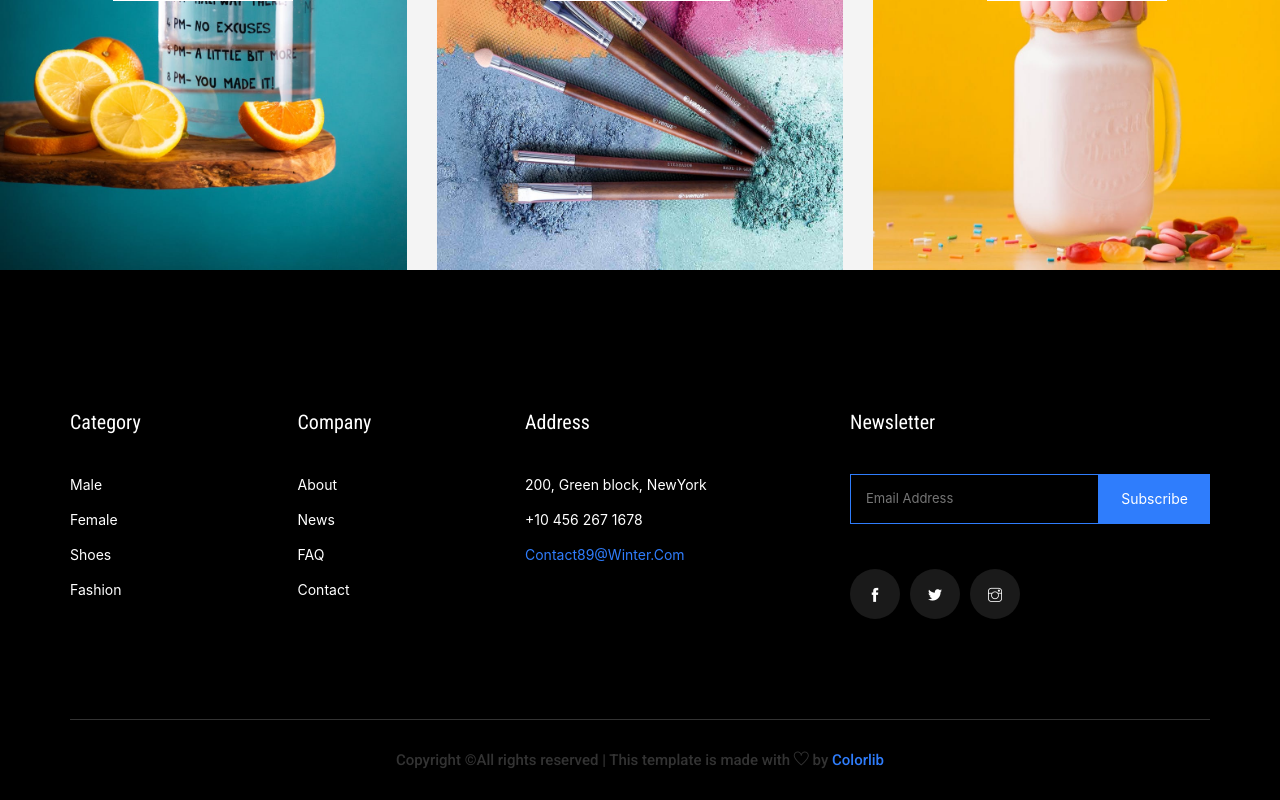
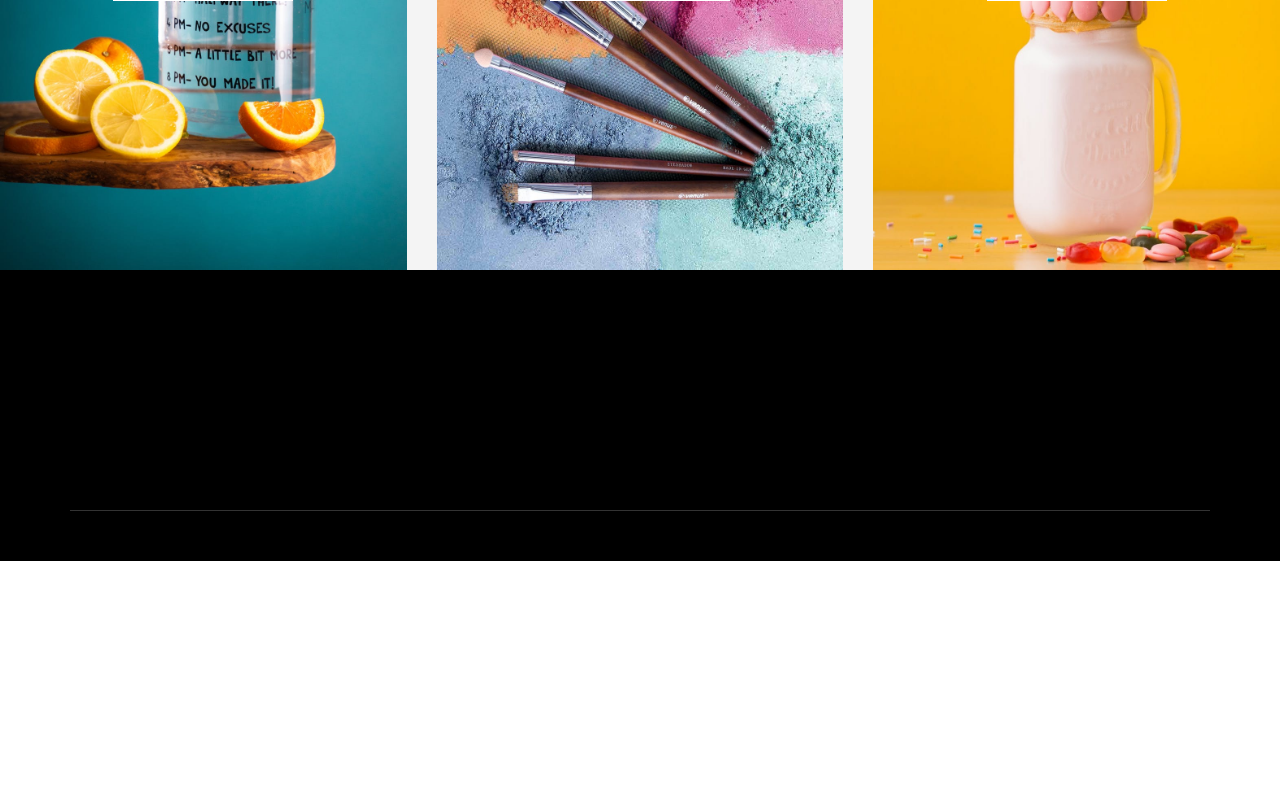
Before and after one commit to mashakomarkova/vote-frontend, a React (Create React App) app: page / in a window 1280 px wide. Shown: the part 1266-2066 px from the top of the page. After the commit the page ends 1827 px from the top, so only its background shows below. Built offline with nearby package versions, Linux system fonts and the light colour scheme.

Commit message:
api path

```diff
--- a/src/elections/ViewAllElections.js
+++ b/src/elections/ViewAllElections.js
@@ -5,14 +5,15 @@ import Cookies from "js-cookie";
 
 class ViewAllElections extends Component {
 
-    allElectionsApi = window.api+"/elections"
-    recommendedElectionsApi = window.api+"/recommended"
+    allElectionsApi = window.api + "/elections"
+    recommendedElectionsApi = window.api + "/recommended"
+    filterElectionsApi = window.api + "/filter"
 
     constructor(props) {
         super(props);
         this.state = {
             elections: [],
-            recommendedElections:[]
+            recommendedElections: []
         };
         this.position = new ElectionService(this.allElectionsApi);
         this.currentUser = JSON.parse(Cookies.get('currentUser'));
@@ -29,14 +30,24 @@ class ViewAllElections extends Component {
         )
     }
 
-    filterByQuestionText = (e) => {
+    filterElections(name, value) {
+        return fetch(`${this.filterElectionsApi}?${name}=${value}`, {
+            method: "GET",
+            headers: {
+                'Accept': 'application/json',
+                'Content-Type': 'application/json',
+            }
+        }).then((response) => response.json())
+    }
+
+    handleFilter = (e) => {
         e.preventDefault();
+        const {name} = e.target;
         const {value} = e.target;
-        const elections = this.state.elections.filter(function (election) {
-            return election.questionText.includes(value)
-        })
-        this.setState({elections})
-
+        this.filterElections(name, value)
+            .then(elections => {
+                this.setState({elections: elections})
+            })
     }
 
     viewRecommendedElections() {
@@ -61,15 +72,15 @@ class ViewAllElections extends Component {
                 <div className="row">
                     <div className="uk-search">
                         <label className="uk-label">{t('Filter by question text')}</label>
-                        <input className="uk-input uk-form-width-medium" onChange={this.filterByQuestionText}/>
+                        <input className="uk-input uk-form-width-medium" name="questionText" onChange={this.handleFilter}/>
                     </div>
                     <div className="uk-search">
                         <label className="uk-label">{t('Filter by Country')}</label>
-                        <input className="uk-input uk-form-width-medium" onChange={this.filterByQuestionText}/>
+                        <input className="uk-input uk-form-width-medium" name="country" onChange={this.handleFilter}/>
                     </div>
                     <div className="uk-search">
                         <label className="uk-label">{t('Filter by city')}</label>
-                        <input className="uk-input uk-form-width-medium" onChange={this.filterByQuestionText}/>
+                        <input className="uk-input uk-form-width-medium" name="city" onChange={this.handleFilter}/>
                     </div>
                 </div>
                 <table className="uk-table uk-table-striped">
--- a/src/footer/Footer.js
+++ b/src/footer/Footer.js
@@ -8,72 +8,24 @@ class Footer extends Component {
                 <div className="container">
                     <div className="row justify-content-between">
                         <div className="col-sm-6 col-lg-2">
-                            <div className="single_footer_part">
-                                <h4>Category</h4>
-                                <ul className="list-unstyled">
-                                    <li><a href="#">Male</a></li>
-                                    <li><a href="#">Female</a></li>
-                                    <li><a href="#">Shoes</a></li>
-                                    <li><a href="#">Fashion</a></li>
-                                </ul>
-                            </div>
+
                         </div>
                         <div className="col-sm-6 col-lg-2">
-                            <div className="single_footer_part">
-                                <h4>Company</h4>
-                                <ul className="list-unstyled">
-                                    <li><a href="">About</a></li>
-                                    <li><a href="">News</a></li>
-                                    <li><a href="">FAQ</a></li>
-                                    <li><a href="">Contact</a></li>
-                                </ul>
-                            </div>
+
                         </div>
                         <div className="col-sm-6 col-lg-3">
-                            <div className="single_footer_part">
-                                <h4>Address</h4>
-                                <ul className="list-unstyled">
-                                    <li><a href="#">200, Green block, NewYork</a></li>
-                                    <li><a href="#">+10 456 267 1678</a></li>
-                                    <li><span>contact89@winter.com</span></li>
-                                </ul>
-                            </div>
+
                         </div>
                         <div className="col-sm-6 col-lg-4">
                             <div className="single_footer_part">
-                                <h4>Newsletter</h4>
-                                <div id="mc_embed_signup">
-                                    <form target="_blank"
-                                          action="https://spondonit.us12.list-manage.com/subscribe/post?u=1462626880ade1ac87bd9c93a&amp;id=92a4423d01"
-                                          method="get" className="subscribe_form relative mail_part">
-                                        <input type="email" name="email" id="newsletter-form-email"
-                                               placeholder="Email Address"
-                                               className="placeholder hide-on-focus" onFocus="this.placeholder = ''"
-                                               onBlur="this.placeholder = ' Email Address '" />
-                                        <button type="submit" name="submit" id="newsletter-submit"
-                                                className="email_icon newsletter-submit button-contactForm">subscribe
-                                        </button>
-                                        <div className="mt-10 info"></div>
-                                    </form>
-                                </div>
-                                <div className="social_icon">
-                                    <a href="#"><i className="ti-facebook"></i></a>
-                                    <a href="#"><i className="ti-twitter-alt"></i></a>
-                                    <a href="#"><i className="ti-instagram"></i></a>
-                                </div>
+
                             </div>
                         </div>
                     </div>
                     <div className="row justify-content-center">
                         <div className="col-lg-12">
                             <div className="copyright_text">
-                                <p>
-                                    Copyright &copy;
-                                    <script>document.write(new Date().getFullYear());</script>
-                                    All rights reserved | This template is made with <i className="ti-heart"
-                                                                                        aria-hidden="true"></i> by <a
-                                    href="https://colorlib.com" target="_blank">Colorlib</a>
-                                </p>
+
                             </div>
                         </div>
                     </div>
```
